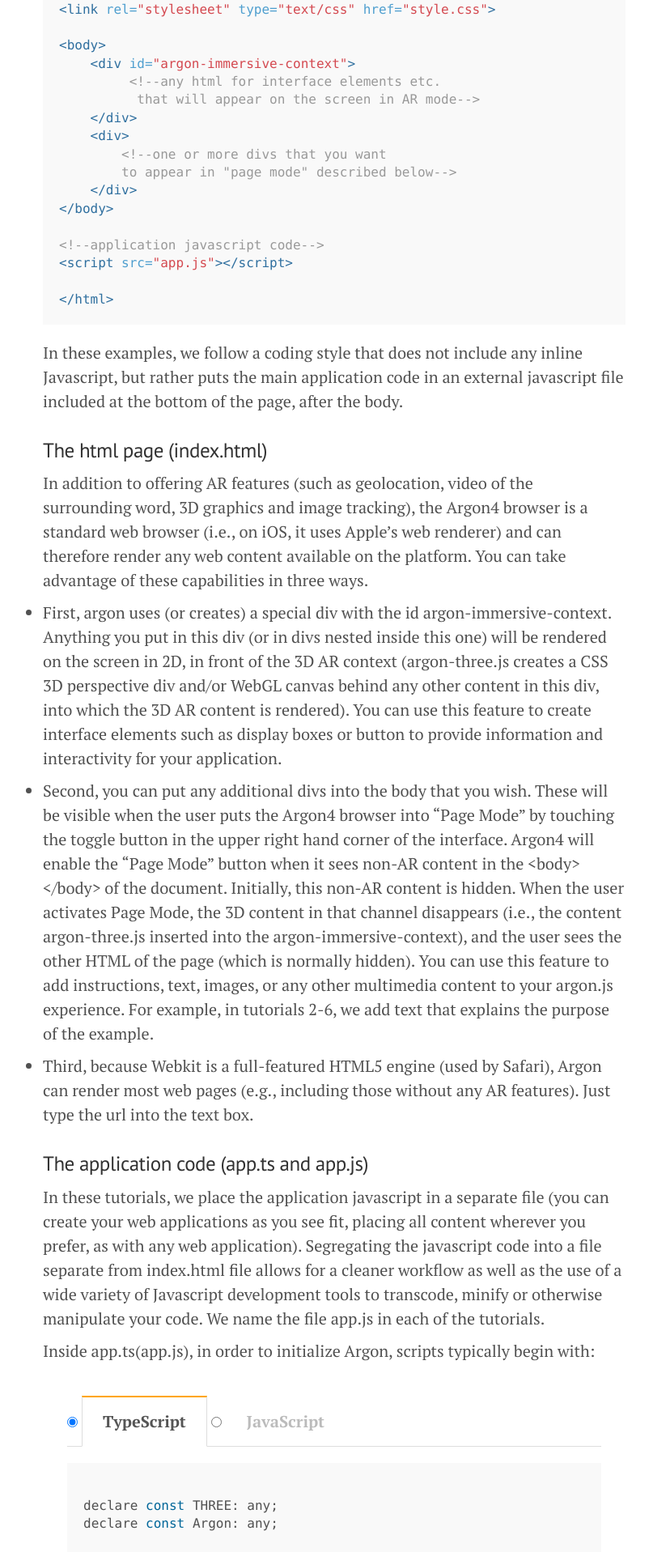
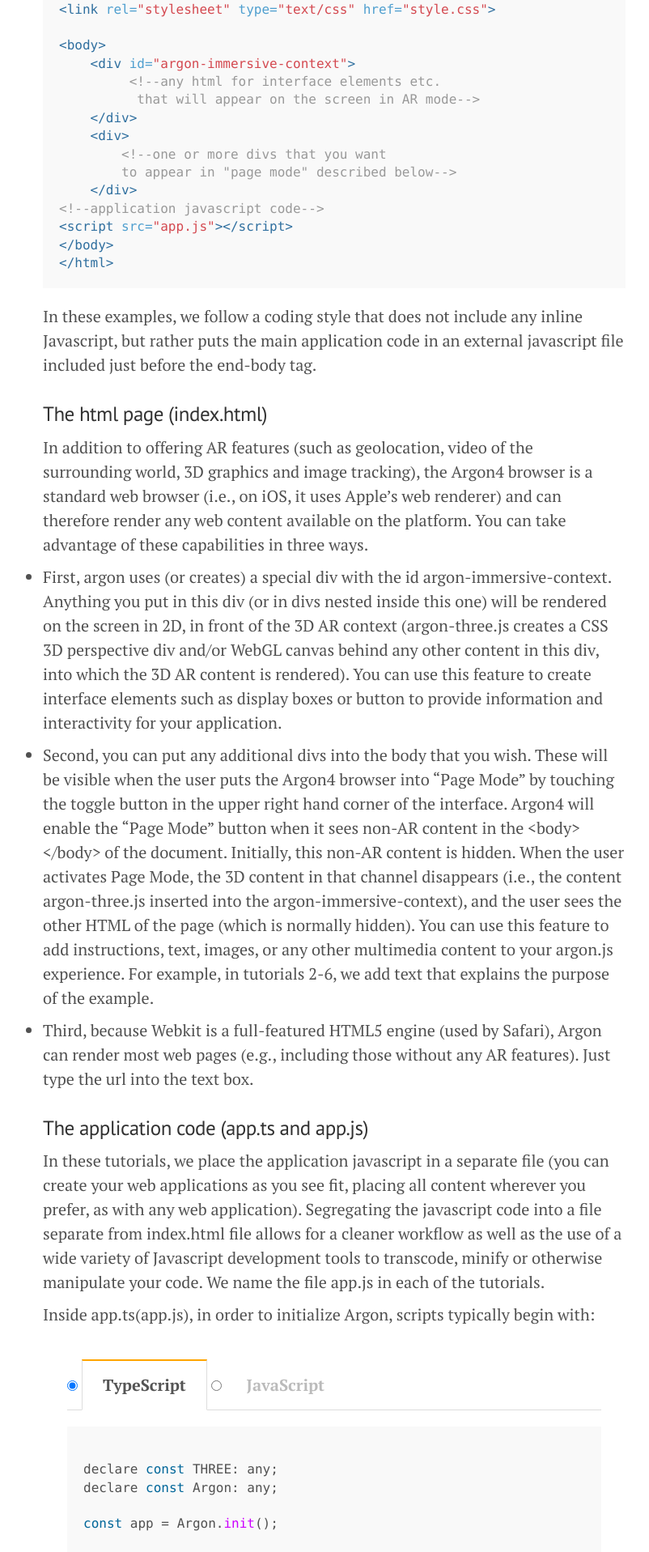
Before and after one commit to argonjs/docs, a Jekyll site: the page built from _posts/2016-03-01-Tutorial1.md, in a window 1280 px wide. Shown: the part 1247-3164 px from the top of the page at 81% size, without its empty margins (227-1029 px from the left). Built offline with Jekyll 4.4.1, drawn with Linux system fonts in a browser that asks for light colours; nearby versions of some CDN libraries.

Commit message:
Updating to newest Argon4
second try

```diff
--- a/_config.yml
+++ b/_config.yml
@@ -1,5 +1,5 @@
 permalink:           tutorials/:title.html
-# gems: [jekyll-paginate]
+gems: [jekyll-paginate]
 
 # Setup
 title:               Argonjs
--- a/_posts/2016-03-01-Tutorial1.md
+++ b/_posts/2016-03-01-Tutorial1.md
@@ -46,20 +46,17 @@
         <!--one or more divs that you want
         to appear in "page mode" described below-->
     </div>
-</body>
-
 <!--application javascript code-->
 <script src="app.js"></script>
-
+</body>
 </html>
-
 {% endhighlight %}
 
-In these examples, we follow a coding style that does not include any inline Javascript, but rather puts the main application code in an external javascript file included at the bottom of the page, after the body.
+In these examples, we follow a coding style that does not include any inline Javascript, but rather puts the main application code in an external javascript file included just before the end-body tag.
 
 ### The html page (index.html)
 
-In addition to offering AR features (such as geolocation, video of the surrounding word, 3D graphics and image tracking), the Argon4 browser is a standard web browser (i.e., on iOS, it uses Apple's web renderer) and can therefore render any web content available on the platform. You can take advantage of these capabilities in three ways.
+In addition to offering AR features (such as geolocation, video of the surrounding world, 3D graphics and image tracking), the Argon4 browser is a standard web browser (i.e., on iOS, it uses Apple's web renderer) and can therefore render any web content available on the platform. You can take advantage of these capabilities in three ways.
 
 * First, argon uses (or creates) a special div with the id argon-immersive-context. Anything you put in this div (or in divs nested inside this one) will be rendered on the screen in 2D, in front of the 3D AR context (argon-three.js creates a CSS 3D perspective div and/or WebGL canvas behind any other content in this div, into which the 3D AR content is rendered). You can use this feature to create interface elements such as display boxes or button to provide information and interactivity for your application.
 
```
